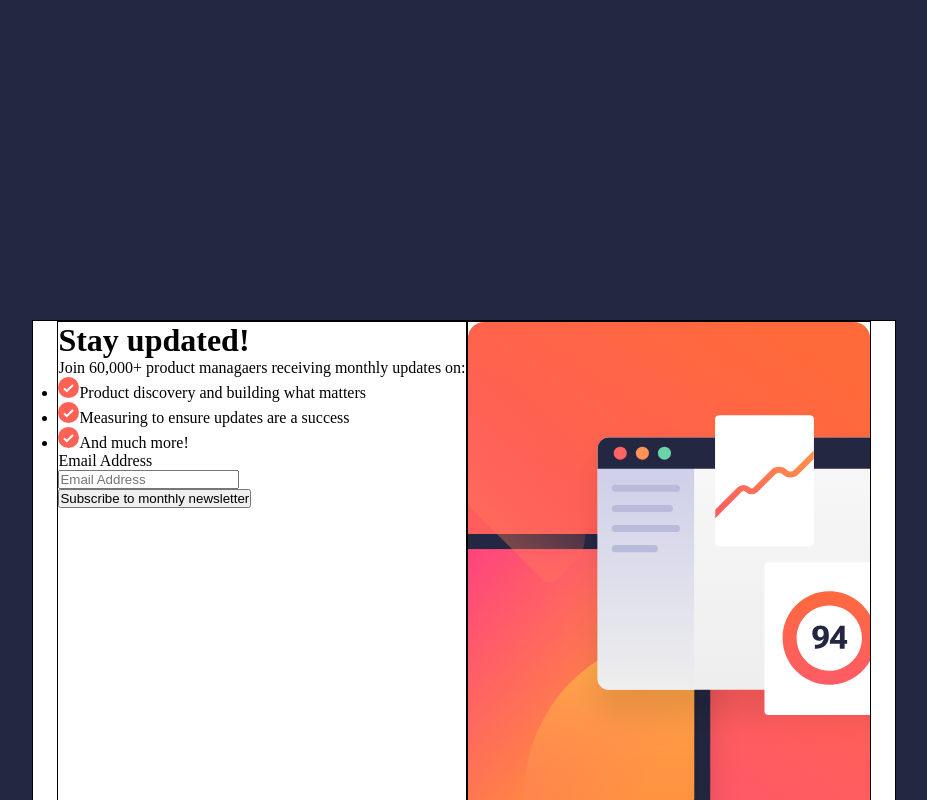
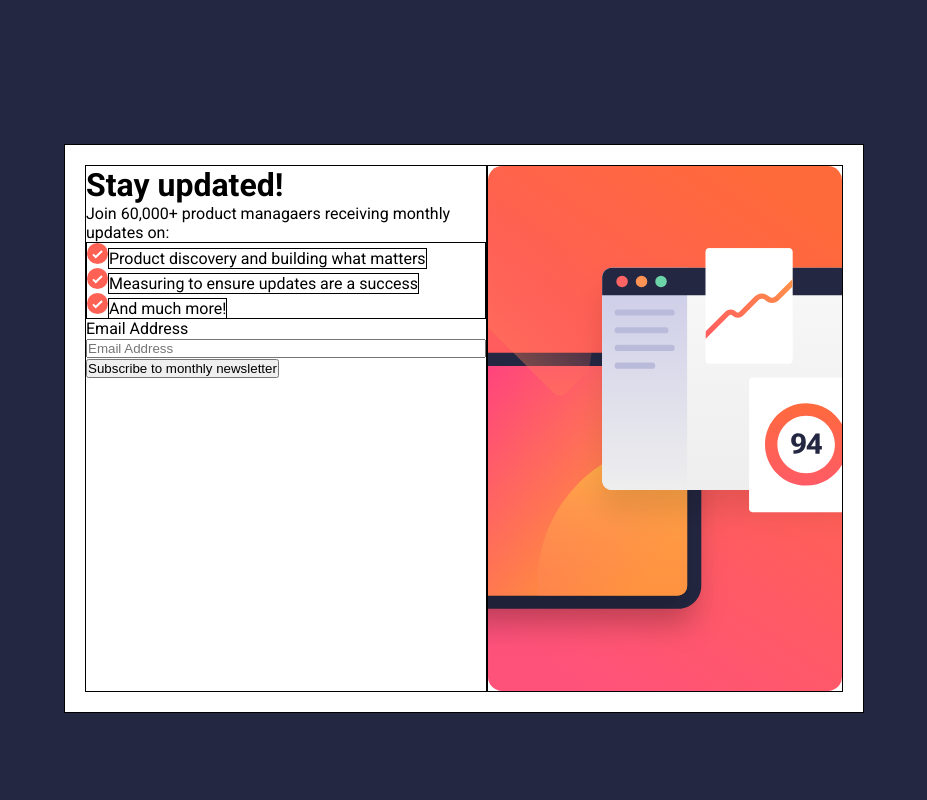
Before and after one commit to Nhoj-Plummer/Newsletter-Sign-Up-Form-With-Success-Message, a React (Create React App) app: page / in a window 1280 px wide. Shown: the top 800 px of the page, without its empty margins (176-1103 px from the left). Built offline with nearby package versions, Linux system fonts and the light colour scheme.

Commit message:
Making progress

```diff
--- a/src/App.css
+++ b/src/App.css
@@ -10,5 +10,5 @@ body {
 }
 
 .section-padding {
-  margin: 20rem auto;
+  margin: 9rem auto;
 }
--- a/src/components/Form/Form.css
+++ b/src/components/Form/Form.css
@@ -2,8 +2,8 @@
   display: flex;
   background: var(--white);
   justify-content: center;
-  max-width: 54rem;
-  height: 600px;
+  max-width: 50rem;
+  max-height: 600px;
   border: 1px solid;
 }
 
@@ -17,4 +17,7 @@
 
 /* Desktop Rules */
 @media screen and (min-width: 540px) {
+  .form-container {
+    padding: 20px;
+  }
 }
--- a/src/components/Input/Input.css
+++ b/src/components/Input/Input.css
@@ -1,5 +1,20 @@
 .input-container_text-container {
+  font-family: var(--font-family);
   border: 1px solid;
+}
+
+.input-container_text-container ul {
+  list-style: none;
+  border: 1px solid;
+}
+
+.input-container_text-container ul span {
+  font-weight: 400;
+  border: 1px solid;
+}
+
+.input-container_text-container-form input{
+  width: 100%;
 }
 
 .input-cotainer_img-container {
@@ -16,9 +31,15 @@
 @media screen and (max-width: 540px) {
   .input-container_text-container {
     order: 2;
+    padding: 20px;
   }
 
   .input-cotainer_img-container {
     order: 1;
   }
 }
+
+/* Desktop Rules */
+@media screen and (min-width: 540px) {
+
+}
--- a/src/components/Input/Input.js
+++ b/src/components/Input/Input.js
@@ -9,10 +9,9 @@ const textList = [{ text: "Product discovery and building what matters" }, { tex
 
 const listText = textList.map(data => (
   <li>
-    <span>
-      <img src={Icon} alt="Icon" />
-    </span>
-    {data.text}
+    <img src={Icon} alt="Icon" />
+
+    <span>{data.text}</span>
   </li>
 ))
 
```
